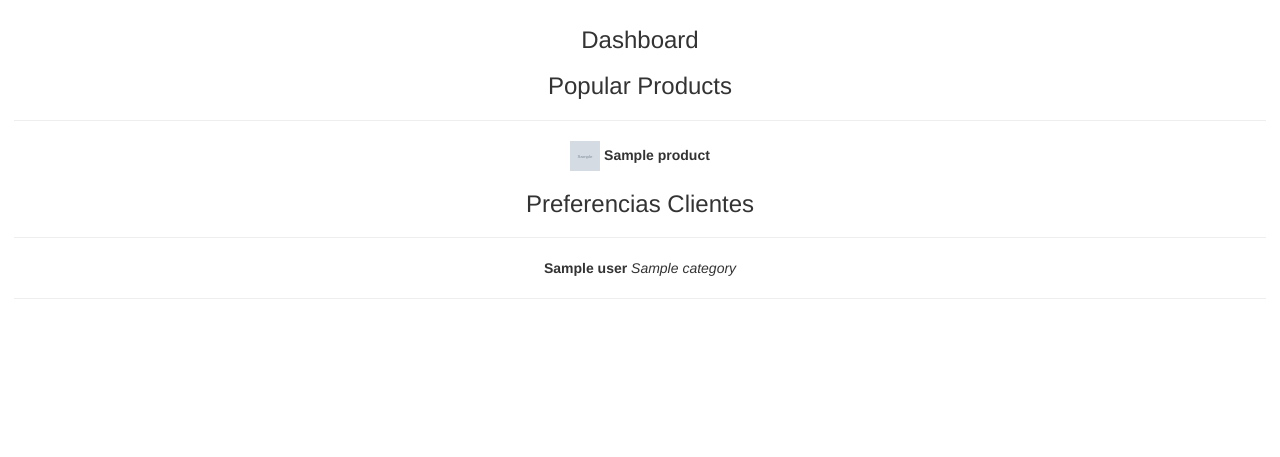
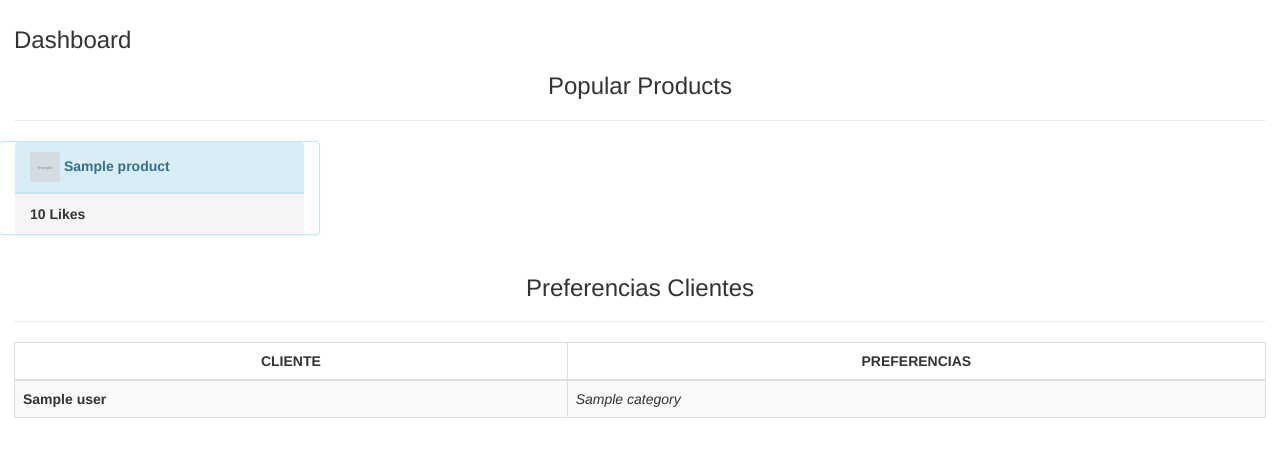
Before and after one commit to gabygm-zz/tinderfood, a Django app: template apps/food/templates/dashboard.html in a window 1280 px wide. Shown: the top 457 px of the page. Run offline with Django 3.2, Linux system fonts and the light colour scheme; the template is opened without the code that fills it: most values are stand-ins (such as "Sample title", 1, 10 or a date in 2020); grey boxes marked "Sample" are stand-in pictures; some libraries are stand-ins or nearby versions.

Commit message:
better front dashboard

```diff
--- a/apps/food/templates/dashboard.html
+++ b/apps/food/templates/dashboard.html
@@ -1,22 +1,50 @@
 {% extends 'base.html' %} {% load staticfiles %}
 {% block content %}
- <h3 class="text-center">Dashboard</h3>
+ <h3 class="">Dashboard</h3>
      <h3 class="text-center">Popular Products</h3><hr>
+    <div class="row">
         {% for product in popular_products %}
-        <div class="text-center">
+            <div class="panel panel-info col-md-3">
+
+                <div class="text-justify panel-heading">
                      <img width="30" height="30" src="{{ product.photo.url }}">
                      <strong>{{ product.name }}</strong>
                 </div>
+                <div class="panel-footer">
+                    <strong> {{ product.likes }} Likes</strong>
+                </div>
+            </div>
         {% endfor %}
+    </div>
+    <div class="">
+         <h3 class="text-center">Preferencias Clientes</h3><hr>
+        <table class="table table-bordered table-hover table-striped">
+            <thead>
+            <tr>
+                <th class="text-center text-uppercase" style="vertical-align:middle">
+                    Cliente
+                </th>
+                <th class="text-center text-uppercase" style="vertical-align:middle">
+                    Preferencias
+                </th>
 
-    <h3 class="text-center">Preferencias Clientes</h3><hr>
+            </tr>
+            </thead>
+            <tbody>
             {% for choice in clients %}
-        <div class="text-center">
-         <strong>{{ choice.client.user }}</strong>
+                <tr>
+                   <td> <strong>{{ choice.client.user }}</strong> </td>
+                   <td>
                        {% for choice in clients %}
                            <em>{{ choice.category }}</em>
                        {% endfor %}
+                   </td>
+                </tr>
+            {% endfor %}
+
+
+            </tbody>
+        </table>
     </div>
-        <hr>
-    {% endfor %}
+
 {% endblock %}
```
Lines whose indentation alone changed are shown as unchanged.
